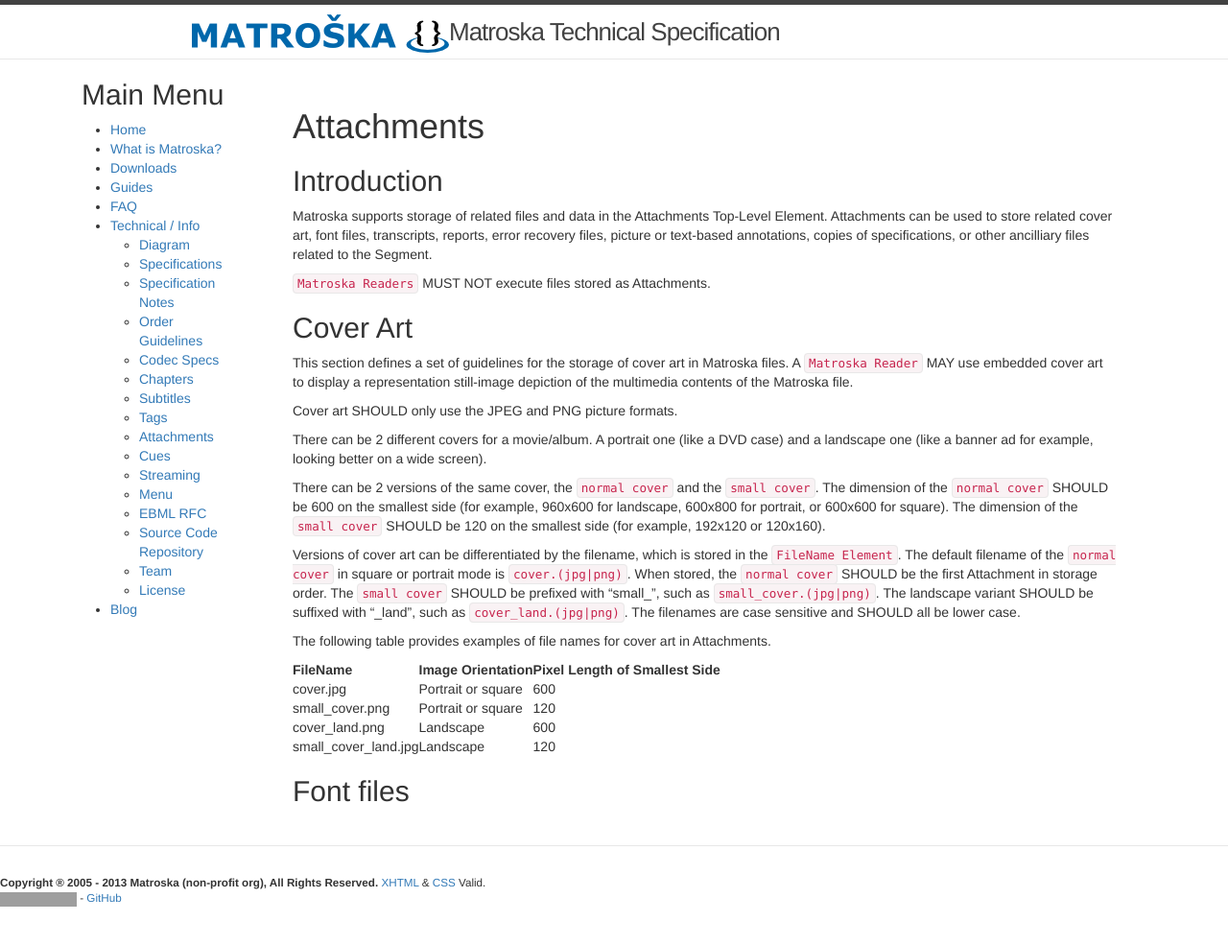
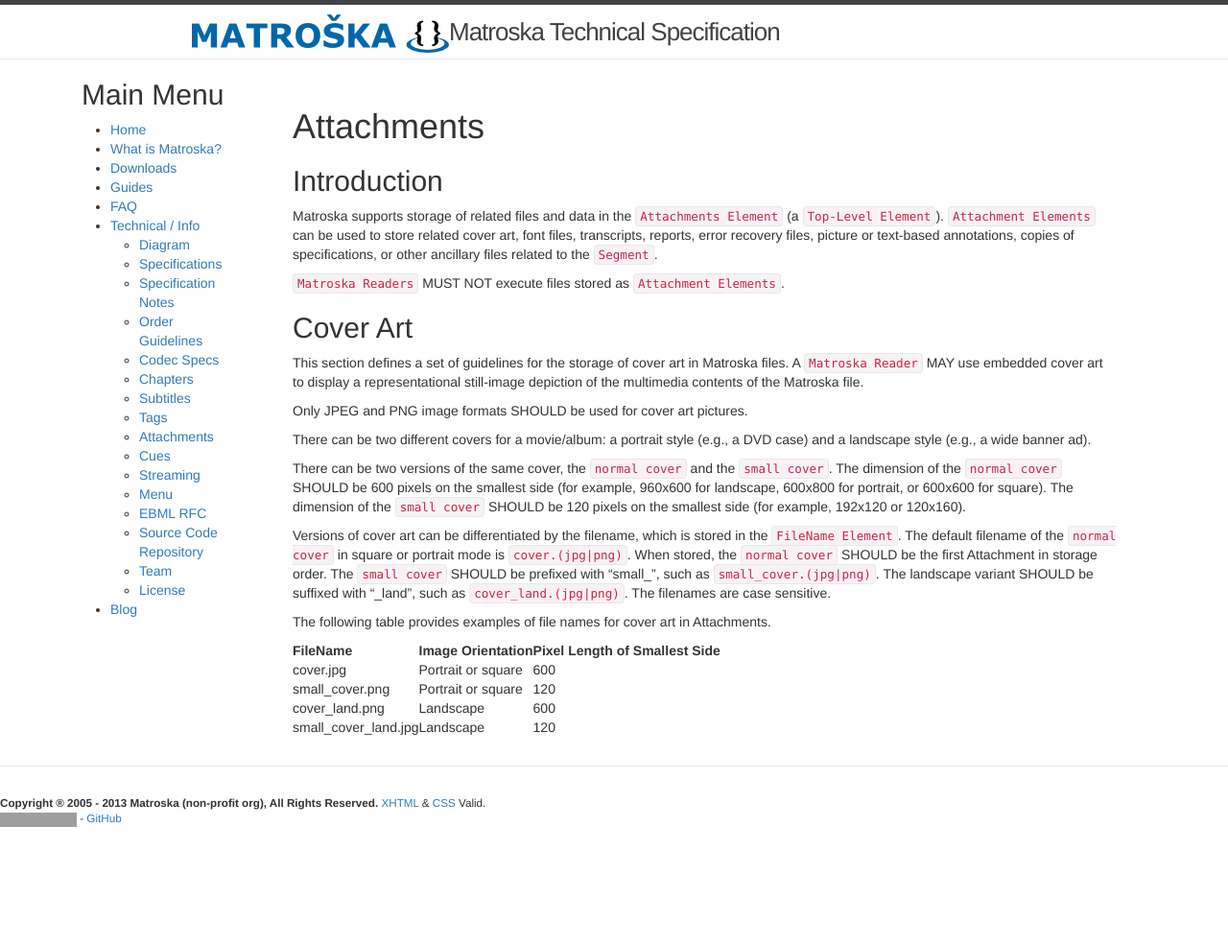
Before and after one commit to ietf-wg-cellar/matroska-specification, a Jekyll site: the page built from attachments.md, in a window 1280 px wide. Shown: the whole page at 96% size. Built offline with Jekyll 4.4.1, drawn with Linux system fonts in a browser that asks for light colours; our own code applies the rules of GitHub Pages for plain Markdown files; after the commit the page ends 902 px from its top, so only the background shows below that; grey boxes are pictures that could not be loaded.

Commit message:
cleans up syntax and style for attachments.md
shapes up attachments

```diff
--- a/attachments.md
+++ b/attachments.md
@@ -5,21 +5,21 @@
 
 ## Introduction
 
-Matroska supports storage of related files and data in the Attachments Top-Level Element. Attachments can be used to store related cover art, font files, transcripts, reports, error recovery files, picture or text-based annotations, copies of specifications, or other ancilliary files related to the Segment.
+Matroska supports storage of related files and data in the `Attachments Element` (a `Top-Level Element`). `Attachment Elements` can be used to store related cover art, font files, transcripts, reports, error recovery files, picture or text-based annotations, copies of specifications, or other ancillary files related to the `Segment`.
 
-`Matroska Readers` MUST NOT execute files stored as Attachments.
+`Matroska Readers` MUST NOT execute files stored as `Attachment Elements`.
 
 ## Cover Art
 
-This section defines a set of guidelines for the storage of cover art in Matroska files. A `Matroska Reader` MAY use embedded cover art to display a representation still-image depiction of the multimedia contents of the Matroska file.
+This section defines a set of guidelines for the storage of cover art in Matroska files. A `Matroska Reader` MAY use embedded cover art to display a representational still-image depiction of the multimedia contents of the Matroska file.
 
-Cover art SHOULD only use the JPEG and PNG picture formats.
+Only JPEG and PNG image formats SHOULD be used for cover art pictures.
 
-There can be 2 different covers for a movie/album. A portrait one (like a DVD case) and a landscape one (like a banner ad for example, looking better on a wide screen).
+There can be two different covers for a movie/album: a portrait style (e.g., a DVD case) and a landscape style (e.g., a wide banner ad).
 
-There can be 2 versions of the same cover, the `normal cover` and the `small cover`. The dimension of the `normal cover` SHOULD be 600 on the smallest side (for example, 960x600 for landscape, 600x800 for portrait, or 600x600 for square). The dimension of the `small cover` SHOULD be 120 on the smallest side (for example, 192x120 or 120x160).
+There can be two versions of the same cover, the `normal cover` and the `small cover`. The dimension of the `normal cover` SHOULD be 600 pixels on the smallest side (for example, 960x600 for landscape, 600x800 for portrait, or 600x600 for square). The dimension of the `small cover` SHOULD be 120 pixels on the smallest side (for example, 192x120 or 120x160).
 
-Versions of cover art can be differentiated by the filename, which is stored in the `FileName Element`. The default filename of the `normal cover` in square or portrait mode is `cover.(jpg|png)`. When stored, the `normal cover` SHOULD be the first Attachment in storage order. The `small cover` SHOULD be prefixed with "small_", such as `small_cover.(jpg|png)`. The landscape variant SHOULD be suffixed with "_land", such as `cover_land.(jpg|png)`. The filenames are case sensitive and SHOULD all be lower case.
+Versions of cover art can be differentiated by the filename, which is stored in the `FileName Element`. The default filename of the `normal cover` in square or portrait mode is `cover.(jpg|png)`. When stored, the `normal cover` SHOULD be the first Attachment in storage order. The `small cover` SHOULD be prefixed with "small_", such as `small_cover.(jpg|png)`. The landscape variant SHOULD be suffixed with "\_land", such as `cover_land.(jpg|png)`. The filenames are case sensitive.
 
 The following table provides examples of file names for cover art in Attachments.
 
@@ -29,5 +29,3 @@
 small_cover.png      | Portrait or square | 120
 cover_land.png       | Landscape          | 600
 small_cover_land.jpg | Landscape          | 120
-
-## Font files
```
